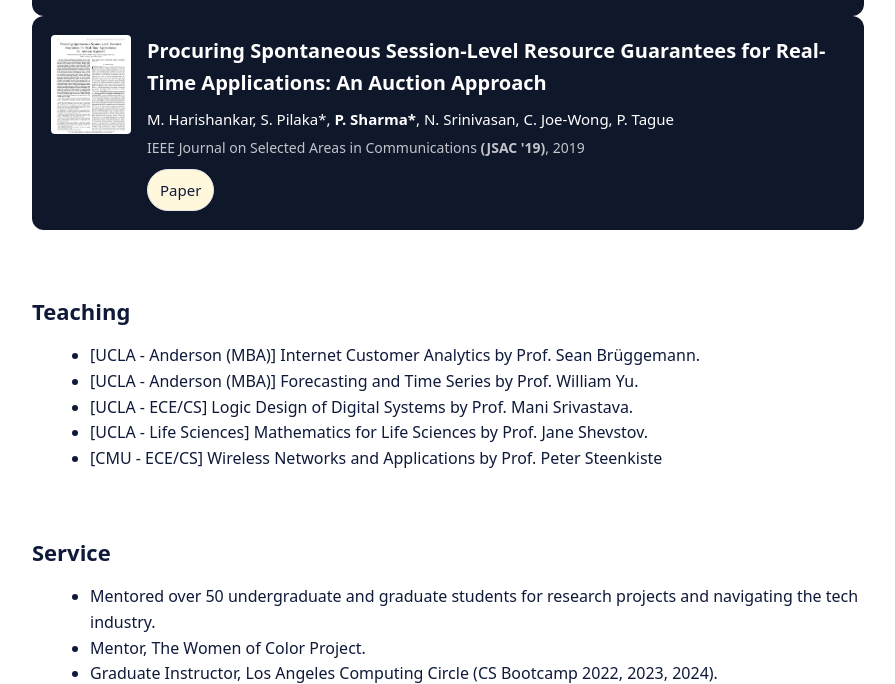
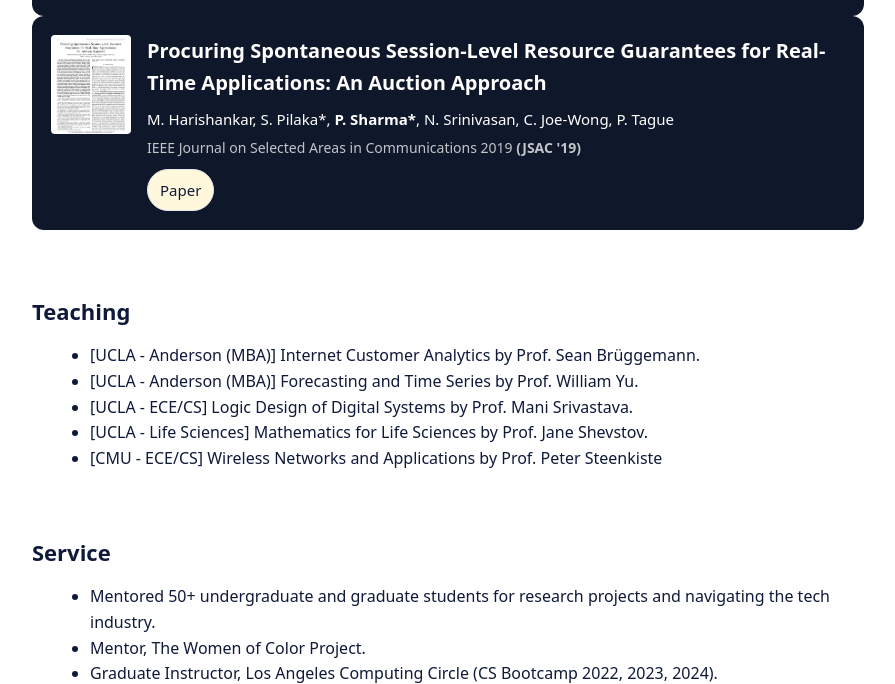
Before and after one commit to Sharma-Pragya/sharma-pragya.github.io, a plain HTML site: page index.html in a window 1280 px wide. Shown: the part 2560-3244 px from the top of the page, without its empty margins (192-1087 px from the left). Drawn offline with Linux system fonts and the light colour scheme.

Commit message:
Update index.html

```diff
--- a/index.html
+++ b/index.html
@@ -243,7 +243,7 @@
         <div class="pub-content">
           <h3>Procuring Spontaneous Session-Level Resource Guarantees for Real-Time Applications: An Auction Approach</h3>
           <div class="authors">M. Harishankar, S. Pilaka*, <strong>P. Sharma*</strong>, N. Srinivasan, C. Joe-Wong, P. Tague</div>
-          <div class="meta">IEEE Journal on Selected Areas in Communications <strong>(JSAC '19)</strong>, 2019</div>
+          <div class="meta">IEEE Journal on Selected Areas in Communications 2019 <strong>(JSAC '19)</strong></div>
           <div class="actions">
             <a class="chip chip-accent">Paper</a>
           </div>
@@ -266,7 +266,7 @@
     <section id="service">
       <h2>Service</h2>
       <ul>
-        <li>Mentored over 50 undergraduate and graduate students for research projects and navigating the tech industry.</li>
+        <li>Mentored 50+ undergraduate and graduate students for research projects and navigating the tech industry.</li>
         <li>Mentor, The Women of Color Project.</li>
         <li>Graduate Instructor, Los Angeles Computing Circle (CS Bootcamp 2022, 2023, 2024).</li>
         <li>Software Engineering Mentor, Amazon Mentorship Program.</li>
```
